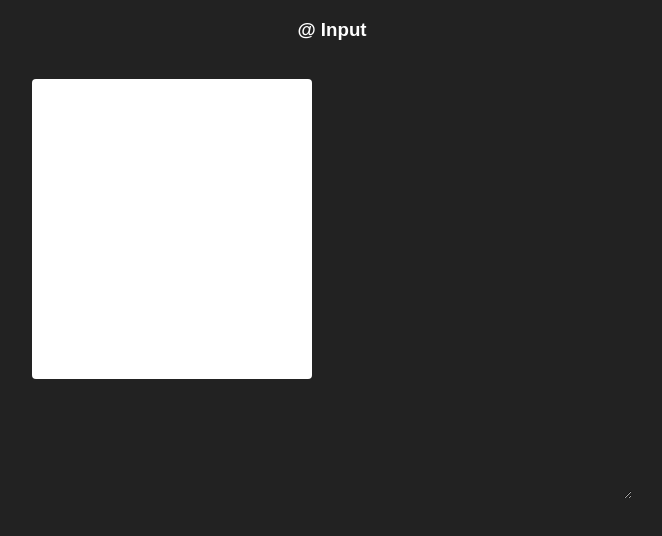
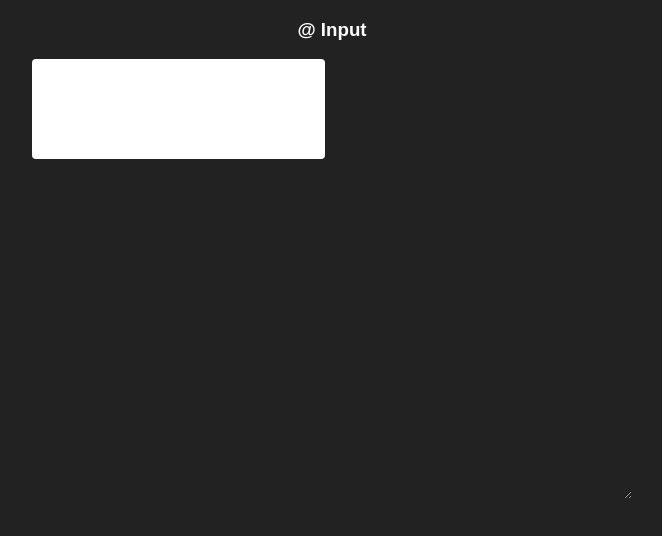
Before and after one commit to sean-codes/js-mention, a website: page demo/index.html in a window 1280 px wide. Shown: the whole page, without its empty margins (308-970 px from the left). Drawn offline with Linux system fonts and the light colour scheme.

Commit message:
the battle for position continues

```diff
--- a/bin/mention.js
+++ b/bin/mention.js
@@ -77,11 +77,14 @@ var Mention = function () {
       key: 'setupHTML',
       value: function setupHTML() {
          this.html.input = this.input;
+         var computedStyleInput = window.getComputedStyle(this.html.input, null);
+
          this.html.wrapper = document.createElement('div');
          this.html.wrapper.classList.add('mention-wrapper');
          this.html.wrapper.style.position = 'relative';
-         this.html.wrapper.style.width = '100%';
+         this.html.wrapper.style.width = computedStyleInput.getPropertyValue('width');
          this.html.wrapper.style.height = '100%';
+
          this.html.display = document.createElement('div');
          this.html.display.classList.add('mention-display');
          this.html.input.parentElement.insertBefore(this.html.wrapper, this.html.input);
@@ -89,22 +92,24 @@ var Mention = function () {
          this.html.wrapper.appendChild(this.html.display);
 
          // Duplicate the styles ( absolutly unacceptable )
-         this.html.display.style.pointerEvents = "none";
-         this.html.display.style.position = "absolute";
-         this.html.display.style.overflow = "auto";
-         var computedStyleInput = window.getComputedStyle(this.html.input, null);
-         var borderWidth = parseInt(computedStyleInput.getPropertyValue('border-width'));
-         var left = borderWidth + parseInt(computedStyleInput.getPropertyValue('padding-left'));
-         var top = borderWidth + parseInt(computedStyleInput.getPropertyValue('padding-top'));
-         if (/iPhone|iPad|iPod/i.test(navigator.userAgent)) {
-            left += 3;
-         } // Mobile safari hack
          this.html.display.style.color = computedStyleInput.getPropertyValue('color');
          this.html.display.style.fontSize = computedStyleInput.getPropertyValue('font-family');
          this.html.display.style.fontFamily = computedStyleInput.getPropertyValue('font-size');
-         this.html.display.style.left = left + 'px';
-         this.html.display.style.top = top + 'px';
-         this.html.input.style.color = 'transparent';
+         this.html.display.style.padding = computedStyleInput.getPropertyValue('padding');
+         this.html.display.style.border = computedStyleInput.getPropertyValue('border');
+         if (/iPhone|iPad|iPod/i.test(navigator.userAgent)) {
+            //this.html.display.style.borderTopWidth = parseInt(computedStyleInput.getPropertyValue('border-top-width')) + 3 + 'px'
+            this.html.display.style.paddingLeft = parseInt(computedStyleInput.getPropertyValue('padding-left')) + 3 + 'px';
+         }
+         this.html.display.style.boxSizing = computedStyleInput.getPropertyValue('box-sizing');
+         this.html.display.style.pointerEvents = "none";
+         this.html.display.style.position = "absolute";
+         this.html.display.style.overflow = "hidden";
+         this.html.display.style.left = '0px';
+         this.html.display.style.top = '0px';
+         this.html.display.style.width = '100%';
+         this.html.display.style.height = '100%';
+         this.html.input.style.width = '100%';
 
          this.html.optionsList = document.createElement('div');
          this.html.optionsList.classList.add('mention-options');
@@ -218,10 +223,10 @@ var Mention = function () {
    }, {
       key: 'onEventOptionClick',
       value: function onEventOptionClick(optionEle) {
-         var data = JSON.parse(optionEle.getAttribute('mentiondata')).name;
-         this.html.input.value = this.html.input.value.substring(0, this.inputData.start) + '@' + data + this.html.input.value.substring(this.inputData.end, this.html.input.value.length) + ' ';
+         var word = JSON.parse(optionEle.getAttribute('mentiondata')).name;
+         this.html.input.value = this.html.input.value.substring(0, this.inputData.start) + '@' + word + this.html.input.value.substring(this.inputData.end, this.html.input.value.length) + ' ';
          this.html.input.focus();
-         this.cursorPosition = this.html.input.selectionStart;
+         this.setCursorPosition(this.html.input.value.length + word.length);
          this.updateDisplay();
          this.toggleOptions(false);
       }
@@ -257,7 +262,10 @@ var Mention = function () {
    }, {
       key: 'updateDisplay',
       value: function updateDisplay() {
-         var storeText = this.html.input.value.replace(/\r?\n/g, '<br/>').replace(' ', '&nbsp;');
+         var storeText = this.html.input.value.replace(/\r?\n/g, ' <br/>').replace(/ /g, '&nbsp;');
+         if (storeText[storeText.length - 1] == '>') {
+            storeText += '&nbsp;';
+         } // Fixes scroll height
          var _iteratorNormalCompletion2 = true;
          var _didIteratorError2 = false;
          var _iteratorError2 = undefined;
@@ -438,6 +446,18 @@ var Mention = function () {
    }, {
       key: 'deconctruct',
       value: function deconctruct() {}
+
+      /**
+      * Sets the cursor position in the text area
+      * @param {Number} position - the position
+      */
+
+   }, {
+      key: 'setCursorPosition',
+      value: function setCursorPosition(position) {
+         this.cursorPosition = position;
+         this.html.input.setSelectionRange(position, position);
+      }
    }]);
 
    return Mention;
--- a/demo/index.html
+++ b/demo/index.html
@@ -17,16 +17,11 @@
             max-width:600px;
             margin:auto;
          }
-         .container{
-            margin:20px auto;
-            height:300px;
-            flex:1;
-         }
+
          #data {
             background:transparent;
             border:none;
             display:block;
-            max-width:350px;
             width:100%;
             height:400px;
             color:#FFF;
@@ -34,13 +29,14 @@
             padding:20px;
          }
 
-         .mention-wrapper textarea{
+         #textarea{
+            flex:1;
             box-sizing:border-box;
             background:#FFF;
             display:block;
             border-radius:4px;
-            height:100%;
-            width:100%;
+            height:100px;
+            width:50%;
             margin:0;
             resize:none;
             padding:10px;
@@ -50,7 +46,7 @@
             border:3px solid transparent;
 				font-family: 'Karla', sans-serif;
          }
-         .mention-wrapper textarea:focus{
+         #textarea:focus{
             border:3px solid rgba(0, 0, 0, 0.25);
          }
 
@@ -59,15 +55,13 @@
    <body>
       <h3>@ Input</h3>
       <div class="demo">
-         <div class="container">
-            <textarea></textarea>
-         </div>
+         <textarea id="textarea"></textarea>
          <textarea id="data"></textarea>
       </demo>
       <script src="../bin/mention.js"></script>
       <script>
          var myMention = new Mention({
-            input: document.querySelector('textarea'),
+            input: document.querySelector('#textarea'),
             options: [
                { id: 2, name: 'WideEye', description: 'Wideeye Potion' },
                { id: 100, name: 'LiquidLuck', description: 'Felix Felicis' },
```
Also changed, not shown: src/mention.js (+35 -19 lines).
